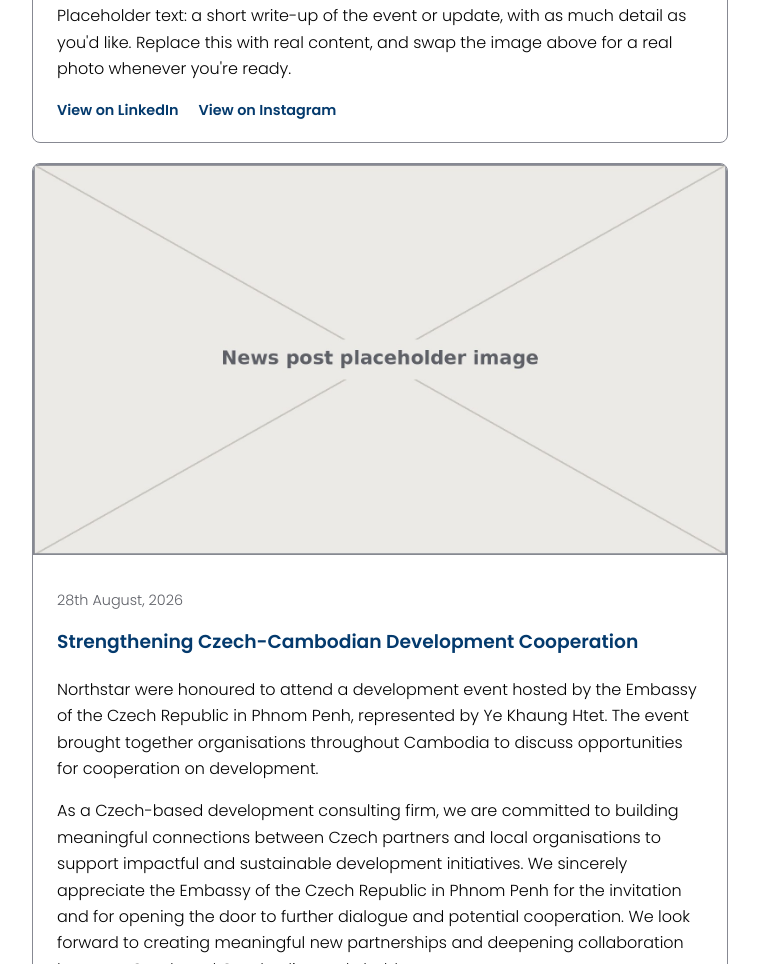
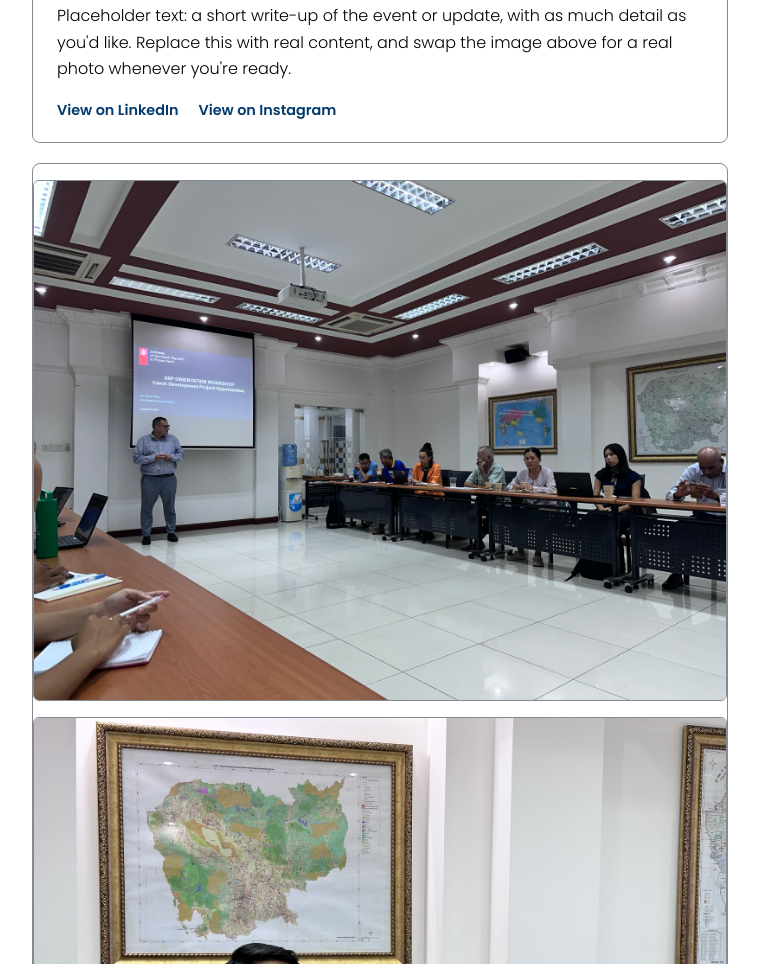
Before and after one commit to Benicio26/Northstar-Website, a plain HTML site: page news/index.html in a window 1280 px wide. Shown: the part 797-1761 px from the top of the page, without its empty margins (260-1019 px from the left). Drawn offline with Linux system fonts and the light colour scheme.

Commit message:
Add image gallery to news article

```diff
--- a/news/index.html
+++ b/news/index.html
@@ -47,7 +47,11 @@
     </div>
 
     <div class="card project-card">
-      <img class="project-cover" src="/news-placeholder-2.jpg" alt="Placeholder news image">
+      <div class="post-gallery">
+      <img src="/28-08-26-event1.jpeg" alt="28/08 Event 1">
+      <img src="/28-08-26-event2.jpg" alt="28/08 Event 2">
+      <img src="/28-08-26-event3.jpg" alt="28/08 Event 3">
+      </div>
       <div class="project-card-body">
         <p class="muted">28th August, 2026</p>
         <h3>Strengthening Czech-Cambodian Development Cooperation</h3>
```
